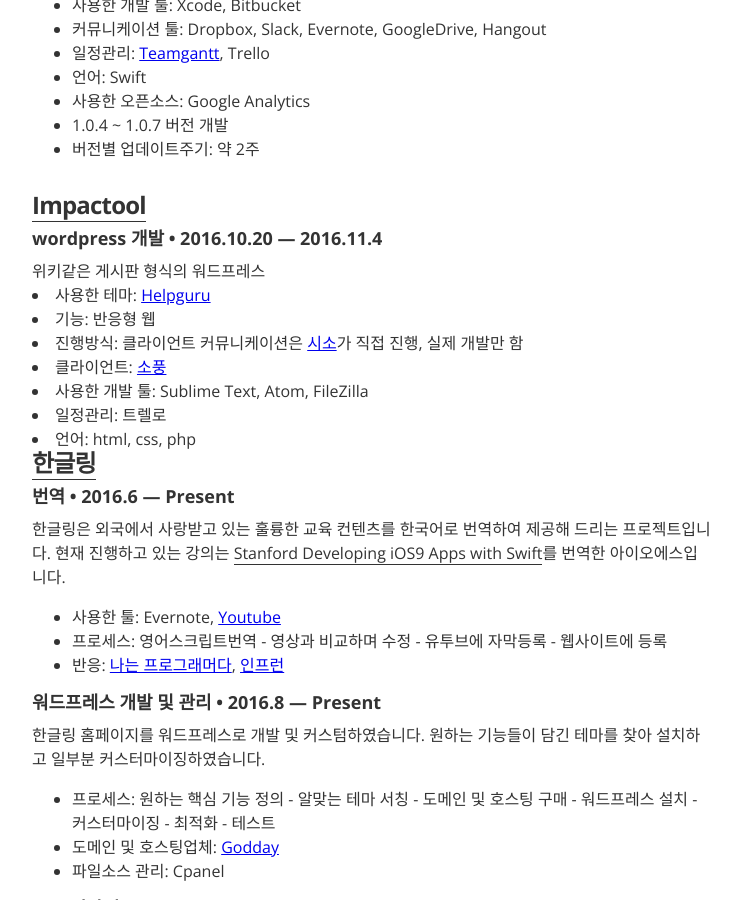
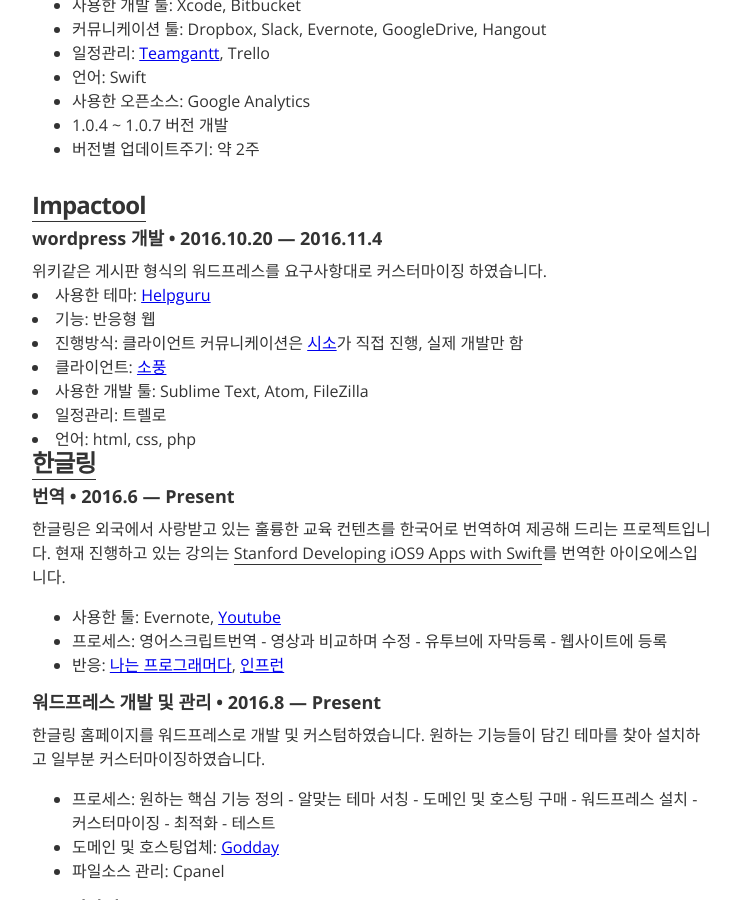
Before and after one commit to LucyJeong/LucyJeong.github.io, a Jekyll site: the page built from index.html, in a window 1280 px wide and 900 px high, scrolled down 1475 px. Shown: the whole window, without its empty margins (268-1008 px from the left). Built offline with Jekyll 4.4.1, drawn with Linux system fonts in a browser that asks for light colours.

Commit message:
워드프레스 개발 추가-1

```diff
--- a/_layouts/resume.html
+++ b/_layouts/resume.html
@@ -118,7 +118,7 @@
         <div class="resume-item" itemscope itemprop="alumniOf" itemtype="http://schema.org/CollegeOrUniversity">
           <h3 class="resume-item-title" itemprop="name"><a href="http://impactool.org">Impactool</a></h3>
           <h4 class="resume-item-details" itemprop="description">wordpress 개발 &bull; 2016.10.20 &mdash; 2016.11.4</h4>
-          <p class="resume-item-copy">위키같은 게시판 형식의 워드프레스</p>
+          <p class="resume-item-copy">위키같은 게시판 형식의 워드프레스를 요구사항대로 커스터마이징 하였습니다.</p>
             <li>사용한 테마: <a href="http://demo.herothemes.com/helpguru/">Helpguru</a></li>
             <li>기능: 반응형 웹</li>
             <li>진행방식: 클라이언트 커뮤니케이션은 <a href=" www.seeso.kr">시소</a>가 직접 진행, 실제 개발만 함</li>
```
